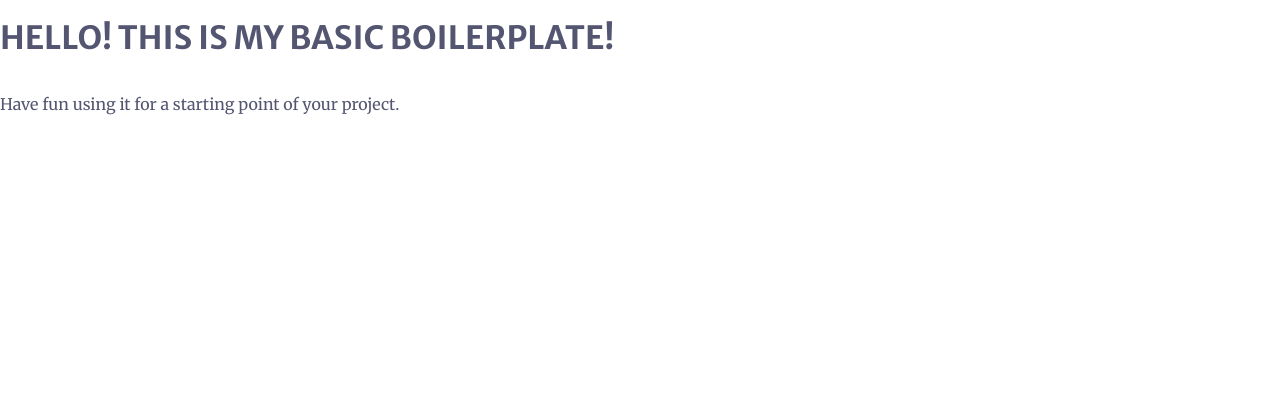
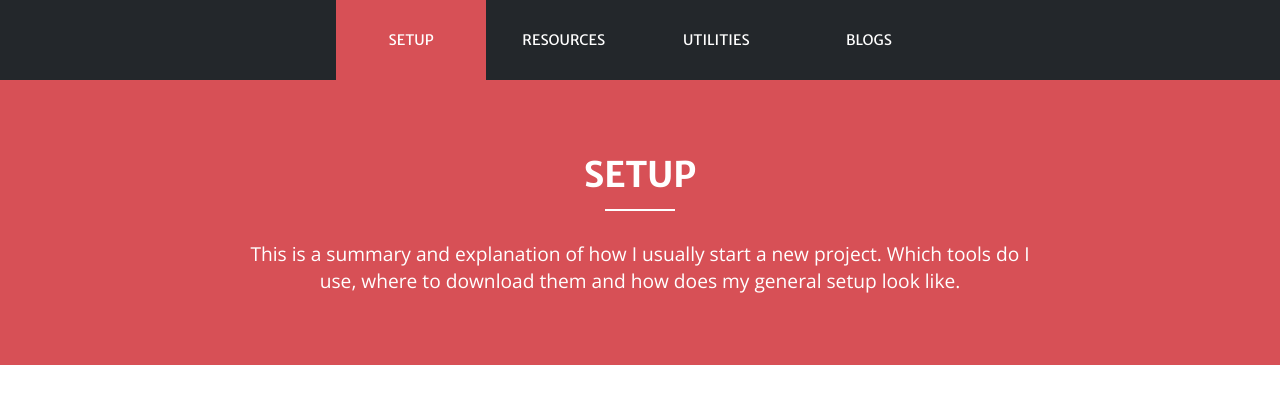
Before and after one commit to joschaholzhaeuer/frontend-devbase, a website: page index.html in a window 1280 px wide. Drawn offline with nearby package versions, Linux system fonts and the light colour scheme.

Commit message:
nav and header basic styling

```diff
--- a/index.html
+++ b/index.html
@@ -19,8 +19,22 @@
             <p class="browserupgrade">You are using an <strong>outdated</strong> browser. Please <a href="http://browsehappy.com/">upgrade your browser</a> to improve your experience.</p>
         <![endif]-->
 
-        <h1>Hello! This is my basic boilerplate!</h1>
-        <p>Have fun using it for a starting point of your project.</p>
+        <nav class="nav">
+            <ul class="nav-list">
+                <li class="nav-listitem nav-listitem--red"><a class="nav-link" href="setup">Setup</a></li>
+                <li class="nav-listitem"><a class="nav-link" href="resources">Resources</a></li>
+                <li class="nav-listitem"><a class="nav-link" href="utilities">Utilities</a></li>
+                <li class="nav-listitem"><a class="nav-link" href="blogs">Blogs</a></li>
+            </ul>
+        </nav>
+
+        <header class="wrapper heading heading--red">
+            <section class="wrapper-inner">
+                <h1>Setup</h1>
+                <hr class="heading-sep">
+                <p class="heading-text">This is a summary and explanation of how I usually start a new project. Which tools do I use, where to download them and how does my general setup look like.</p>
+            </section>
+        </header>
 
         <script src="//ajax.googleapis.com/ajax/libs/jquery/1.11.2/jquery.min.js"></script>
         <script>window.jQuery || document.write('<script src="dist/js/vendor/jquery-1.11.2.min.js"><\/script>')</script>
--- a/src/scss/base/defaults.scss
+++ b/src/scss/base/defaults.scss
@@ -31,9 +31,9 @@ body {
 
 hr {
     display: block;
-    height: 1px;
+    height: 0;
     border: 0;
-    border-top: 1px solid #ccc;
+    border-top: 2px solid $grey-light;
     margin: 1em 0;
     padding: 0;
 }
--- a/src/scss/base/mixins.scss
+++ b/src/scss/base/mixins.scss
@@ -42,6 +42,15 @@ STYLESHEET: STYLE
 }
 
 // USAGE: @include fontsize-12;
+@mixin fontsize-7 {
+  @include font-size(7/10);
+}
+@mixin fontsize-8 {
+  @include font-size(8/10);
+}
+@mixin fontsize-9 {
+  @include font-size(9/10);
+}
 @mixin fontsize-10 {
   @include font-size(10/10);
 }
--- a/src/scss/base/text.scss
+++ b/src/scss/base/text.scss
@@ -14,9 +14,23 @@ h6 {
 
 h1 {
     text-transform: uppercase;
-    color: $base-color;
-    margin-top: $small-margin;
-    margin-bottom: $medium-margin;
+    text-align: center;
+    color: $white;
+    margin: 0;
+    padding-top: 0;
+    padding-bottom: $small-padding;
+}
+
+@include medium {
+    h1 {
+        @include fontsize-22;
+    }
+}
+
+@include large {
+    h1 {
+        @include fontsize-24;
+    }
 }
 
 h2 {
@@ -40,7 +54,19 @@ h6 {
 }
 
 p {
-    color: $base-color;
-    margin-top: $small-margin;
-    margin-bottom: $medium-margin;
+    margin: 0;
+    padding-top: $medium-padding;
+    padding-bottom: 0;
 }
+
+@include medium {
+    p {
+        @include fontsize-12;
+    }
+}
+
+@include large {
+    p {
+        @include fontsize-14;
+    }
+}
--- a/src/scss/base/typography.scss
+++ b/src/scss/base/typography.scss
@@ -4,4 +4,4 @@ STYLESHEET: TYPOGRAPHY
 This is the place for all font imports and declarations.
 ******************************************************************/
 
-@import url(http://fonts.googleapis.com/css?family=Merriweather+Sans:700,300,400|Merriweather:400,300);
+@import url(http://fonts.googleapis.com/css?family=Merriweather+Sans:700,|Lato:300|Open+Sans:300);
--- a/src/scss/base/variables.scss
+++ b/src/scss/base/variables.scss
@@ -10,40 +10,40 @@ This is the place for all variables.
 ******************************************************************/
 
 // COLORS
-$white:  #fff;
-$black:  #000;
-$grey:   #e1e2e5;
+$white:      #fff;
+$black:      #23272b;
+$grey:       #e1e2e5;
+$grey-light: #f9f9f9;
 
-$dark-bg:   $black;
-$medium-bg: $grey;
-$light-bg:  $white;
-
-$base-color: $white;
+$red:    #d75056;
+$blue:   #4d97cd;
+$purple: #6f528b;
+$cyan:   #50ab9e;
 
 
 // FONTS
 $merriweathersans: 'Merriweather Sans', 'Helvetica', 'Arial', 'sans-serif';
-$merriweather: 'Merriweather', 'Helvetica', 'Arial', 'sans-serif';
+$lato: 'Lato', 'Helvetica', 'Arial', 'sans-serif';
+$opensans: 'Open Sans', 'Helvetica', 'Arial', 'sans-serif';
 
-$base-font:    $merriweather;
+$base-font:    $opensans;
 $heading-font: $merriweathersans;
 $link-font:    $merriweathersans;
-$text-font:    $merriweather;
+$text-font:    $opensans;
 
 
 // BREAKPOINTS
-$small-width:  681px;
-$medium-width: 961px;
+$medium-width: 641px;
 $large-width:  1361px;
 
 
 // MARGINS
-$small-margin: 0.5em;
-$medium-margin: 1em;
-$large-margin: 3em;
+$small-margin: 10px;
+$medium-margin: 30px;
+$large-margin: 50px;
 
 
 // PADDINGS
-$small-padding: 0.5em;
-$medium-padding: 1em;
-$large-padding: 3em;
+$small-padding: 10px;
+$medium-padding: 30px;
+$large-padding: 50px;
--- a/src/scss/layout/grid.scss
+++ b/src/scss/layout/grid.scss
@@ -2,3 +2,24 @@
 STYLESHEET: GRID
 
 ******************************************************************/
+
+.wrapper {
+    padding: 50px 5%;
+
+    &-inner {
+        max-width: 820px;
+        margin: 0 auto;
+    }
+}
+
+@include medium {
+    .wrapper {
+        padding: 70px 5%;
+    }
+}
+
+@include large {
+    .wrapper {
+        padding: 100px 20%;
+    }
+}
--- a/src/scss/modules.scss
+++ b/src/scss/modules.scss
@@ -5,3 +5,5 @@ Every module is imported in this file.
 ******************************************************************/
 
 @import "modules/box";
+@import "modules/heading";
+@import "modules/nav";
--- /dev/null
+++ b/src/scss/modules/heading.scss
@@ -0,0 +1,34 @@
+/******************************************************************
+STYLESHEET: HEADING
+
+******************************************************************/
+
+.heading {
+    color: $white;
+
+    &--red {
+        background-color: $red;
+    }
+
+    &--blue {
+        background-color: $blue;
+    }
+
+    &--purple {
+        background-color: $purple;
+    }
+
+    &--cyan {
+        background-color: $cyan;
+    }
+
+    &-sep {
+        width: 70px;
+        border-top: 2px solid $white;
+        margin: 0 auto;
+    }
+
+    &-text {
+        text-align: center;
+    }
+}
--- /dev/null
+++ b/src/scss/modules/nav.scss
@@ -0,0 +1,55 @@
+/******************************************************************
+STYLESHEET: NAV
+
+******************************************************************/
+
+.nav {
+    background-color: $black;
+    margin: 0;
+    font-family: $link-font;
+    @include fontsize-7;
+    text-transform: uppercase;
+
+    &-list {
+        list-style-type: none;
+        text-align: center;
+        margin: 0;
+        padding: 0;
+    }
+
+    &-listitem {
+        display: inline-block;
+        width: 24%;
+    }
+
+    &-link {
+        display: inline-block;
+        text-decoration: none;
+        color: $white;
+        padding: $medium-padding $small-padding;
+    }
+}
+
+@include medium {
+    .nav {
+        @include fontsize-9;
+
+        &-listitem {
+            width: auto;
+        }
+
+        &-link {
+            min-width: 150px;
+        }
+    }
+}
+
+@include large {
+    .nav {
+        @include fontsize-10;
+
+        &-link {
+            min-width: 180px;
+        }
+    }
+}
--- a/src/scss/states/links.scss
+++ b/src/scss/states/links.scss
@@ -19,3 +19,7 @@ a {
 
     }
 }
+
+.nav-listitem--red {
+    background-color: $red;
+}
```
Also changed, not shown: dist/css/style.css, dist/js/scripts.min.js.
